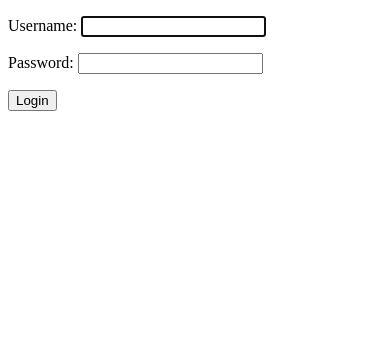
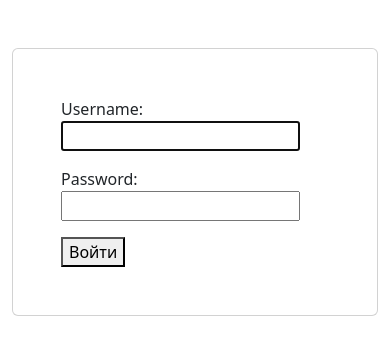
Before and after one commit to alexsemenovv/CRM-customer-management-system, a Django app: page /myauth/login/ in a window 390 px wide. Shown: the top 355 px of the page. Run offline with Django 4.2, Linux system fonts and the light colour scheme.

Commit message:
ch template

```diff
--- a/DjangoCRM/myauth/templates/myauth/login.html
+++ b/DjangoCRM/myauth/templates/myauth/login.html
@@ -1,15 +1,26 @@
-{% extends 'myauth/base.html' %}
+<!DOCTYPE html>
+<html lang="en">
+<head>
+    <meta charset="UTF-8">
+    <title>Авторизация</title>
+    <link href="https://cdn.jsdelivr.net/npm/bootstrap@5.3.0/dist/css/bootstrap.min.css" rel="stylesheet">
+</head>
+<body>
 
-{% block title %}
-  Login
-{% endblock %}
+<div class="container mt-5">
+    <div class="row d-flex justify-content-center">
+        <div class="col-md-6">
+            <div class="card px-5 py-5" id="form1">
+                <form method="post">
+                  {% csrf_token %}
+                  {{ form.as_p }}
+                  <button type="submit">Войти</button>
+                </form>
+            </div>
+        </div>
+    </div>
+</div>
 
-{% block body %}
-<form method="post">
-  {% csrf_token %}
-
-  {{ form.as_p }}
-
-  <button type="submit">Login</button>
-</form>
-{% endblock %}
+<script src="https://cdn.jsdelivr.net/npm/bootstrap@5.3.0/dist/js/bootstrap.bundle.min.js"></script>
+</body>
+</html>
```
